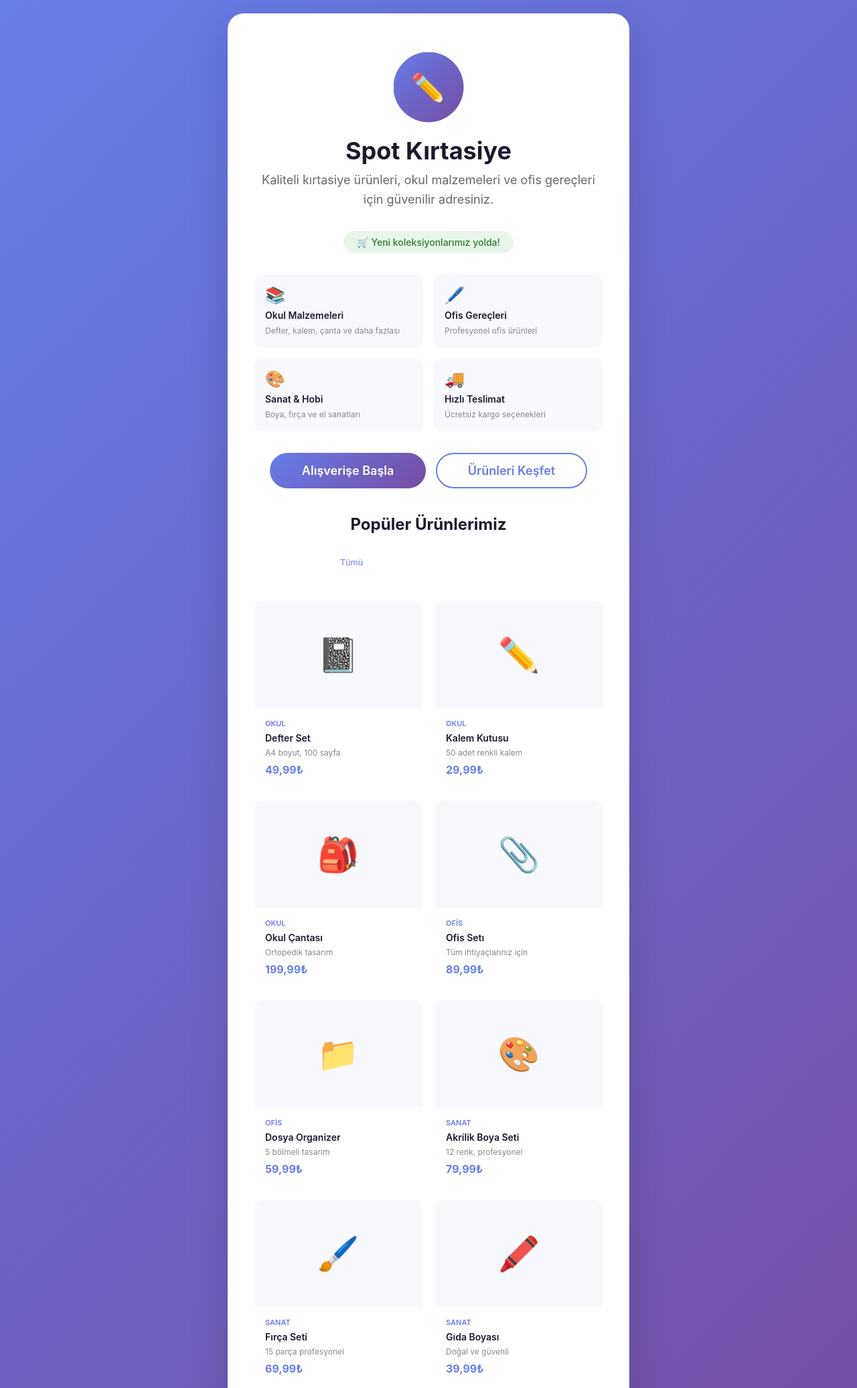
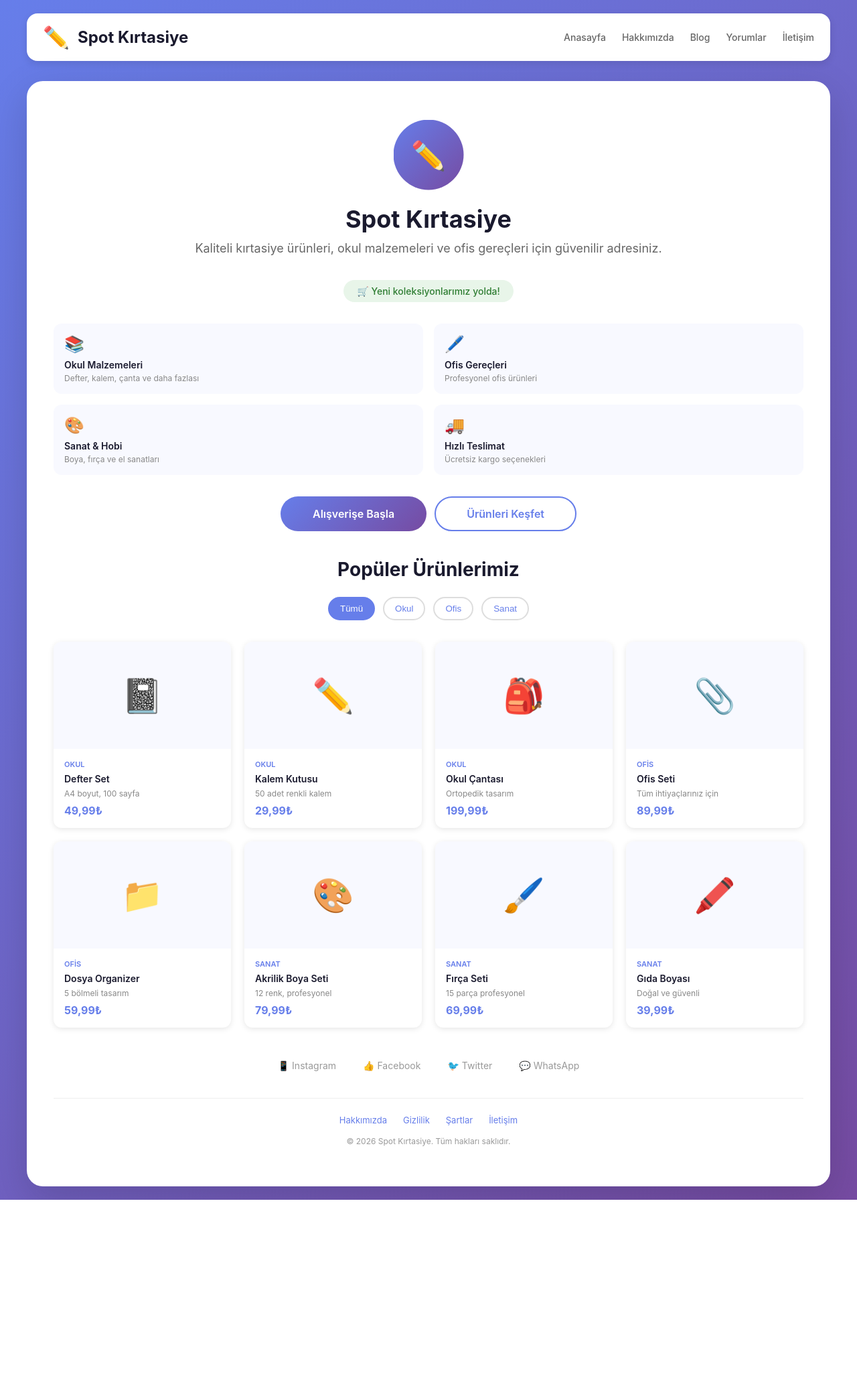
Before and after one commit to ulkekirtasiye/spotkirtasiye.com, a plain HTML site: page index.html in a window 1280 px wide. Shown: the top 2072 px of the page at 67% size. After the commit the page ends 1791 px from the top, so only its background shows below. Drawn offline with Linux system fonts and the light colour scheme.

Commit message:
index.html güncelle - Header navigasyon ve tüm sayfaları birleştir

```diff
--- a/index.html
+++ b/index.html
@@ -11,7 +11,6 @@
     <meta property="og:type" content="website">
 
     <title>Spot Kırtasiye - Resmi Web Sitesi</title>
-    <link rel="stylesheet" href="styles.css">
     <style>
         * { margin: 0; padding: 0; box-sizing: border-box; }
 
@@ -19,19 +18,68 @@
             font-family: -apple-system, BlinkMacSystemFont, 'Segoe UI', Roboto, sans-serif;
             background: linear-gradient(135deg, #667eea 0%, #764ba2 100%);
             min-height: 100vh;
+            padding: 20px;
+        }
+
+        .container {
+            max-width: 1200px;
+            margin: 0 auto;
+        }
+
+        /* Header */
+        header {
+            background: white;
+            border-radius: 16px;
+            padding: 16px 24px;
+            margin-bottom: 30px;
+            box-shadow: 0 4px 12px rgba(0,0,0,0.1);
+        }
+
+        .header-content {
+            display: flex;
+            justify-content: space-between;
+            align-items: center;
+            flex-wrap: wrap;
+            gap: 20px;
+        }
+
+        .logo-section {
             display: flex;
             align-items: center;
-            justify-content: center;
-            padding: 20px;
+            gap: 12px;
+            text-decoration: none;
+            color: #1a1a2e;
+            font-weight: 700;
+            font-size: 24px;
+        }
+
+        .logo-icon {
+            font-size: 32px;
+        }
+
+        nav {
+            display: flex;
+            gap: 24px;
+            flex-wrap: wrap;
+        }
+
+        nav a {
+            text-decoration: none;
+            color: #666;
+            font-weight: 500;
+            transition: color 0.2s;
+            font-size: 14px;
+        }
+
+        nav a:hover {
+            color: #667eea;
         }
 
         .card {
             background: white;
             border-radius: 24px;
             padding: 60px 40px;
-            max-width: 600px;
             width: 100%;
-            text-align: center;
             box-shadow: 0 20px 60px rgba(0,0,0,0.15);
             animation: fadeIn 0.8s ease-out;
         }
@@ -65,6 +113,15 @@
             color: #1a1a2e;
             margin-bottom: 8px;
             font-weight: 700;
+            text-align: center;
+        }
+
+        h2 {
+            font-size: 28px;
+            color: #1a1a2e;
+            margin-bottom: 24px;
+            font-weight: 700;
+            text-align: center;
         }
 
         .subtitle {
@@ -72,6 +129,7 @@
             color: #666;
             margin-bottom: 32px;
             line-height: 1.6;
+            text-align: center;
         }
 
         .badge {
@@ -82,7 +140,9 @@
             border-radius: 50px;
             font-size: 14px;
             font-weight: 500;
-            margin-bottom: 32px;
+            margin: 0 auto 32px;
+            display: block;
+            width: fit-content;
         }
 
         .features {
@@ -108,6 +168,7 @@
         .feature-icon {
             font-size: 24px;
             margin-bottom: 8px;
+            display: block;
         }
 
         .feature h3 {
@@ -122,13 +183,21 @@
             color: #888;
         }
 
+        .button-group {
+            display: flex;
+            gap: 12px;
+            justify-content: center;
+            margin-bottom: 32px;
+            flex-wrap: wrap;
+        }
+
         .btn {
             display: inline-block;
             background: linear-gradient(135deg, #667eea, #764ba2);
             color: white;
             padding: 16px 48px;
             border-radius: 50px;
-            font-size: 18px;
+            font-size: 16px;
             font-weight: 600;
             text-decoration: none;
             transition: transform 0.2s, box-shadow 0.2s;
@@ -146,63 +215,11 @@
             color: #667eea;
             border: 2px solid #667eea;
             padding: 14px 46px;
-            margin-left: 10px;
         }
 
         .btn-secondary:hover {
             background: #667eea;
             color: white;
-        }
-
-        .social {
-            margin-top: 24px;
-            display: flex;
-            justify-content: center;
-            gap: 16px;
-            flex-wrap: wrap;
-        }
-
-        .social a {
-            color: #999;
-            text-decoration: none;
-            font-size: 14px;
-            transition: color 0.2s;
-            padding: 8px 12px;
-            border-radius: 6px;
-            display: inline-flex;
-            align-items: center;
-            gap: 6px;
-        }
-
-        .social a:hover {
-            color: #667eea;
-            background: #f8f9ff;
-        }
-
-        .footer {
-            margin-top: 32px;
-            padding-top: 24px;
-            border-top: 1px solid #eee;
-            font-size: 12px;
-            color: #999;
-        }
-
-        .footer-links {
-            margin-bottom: 16px;
-            display: flex;
-            justify-content: center;
-            gap: 24px;
-            font-size: 13px;
-        }
-
-        .footer-links a {
-            color: #667eea;
-            text-decoration: none;
-            transition: color 0.2s;
-        }
-
-        .footer-links a:hover {
-            color: #764ba2;
         }
 
         .filter-buttons {
@@ -215,9 +232,9 @@
 
         .filter-btn {
             padding: 8px 16px;
-            border: 2px solid rgba(255,255,255,0.3);
-            background: transparent;
-            color: white;
+            border: 2px solid #ddd;
+            background: white;
+            color: #667eea;
             border-radius: 20px;
             cursor: pointer;
             font-weight: 500;
@@ -226,9 +243,9 @@
 
         .filter-btn:hover,
         .filter-btn.active {
-            background: white;
-            color: #667eea;
-            border-color: white;
+            background: #667eea;
+            color: white;
+            border-color: #667eea;
         }
 
         .products-grid {
@@ -244,6 +261,7 @@
             overflow: hidden;
             transition: transform 0.2s, box-shadow 0.2s;
             cursor: pointer;
+            box-shadow: 0 2px 8px rgba(0,0,0,0.1);
         }
 
         .product-card:hover {
@@ -292,27 +310,109 @@
             color: #667eea;
         }
 
+        .social {
+            margin-top: 24px;
+            display: flex;
+            justify-content: center;
+            gap: 16px;
+            flex-wrap: wrap;
+        }
+
+        .social a {
+            color: #999;
+            text-decoration: none;
+            font-size: 14px;
+            transition: color 0.2s;
+            padding: 8px 12px;
+            border-radius: 6px;
+            display: inline-flex;
+            align-items: center;
+            gap: 6px;
+        }
+
+        .social a:hover {
+            color: #667eea;
+            background: #f8f9ff;
+        }
+
+        .footer {
+            margin-top: 32px;
+            padding-top: 24px;
+            border-top: 1px solid #eee;
+            font-size: 12px;
+            color: #999;
+            text-align: center;
+        }
+
+        .footer-links {
+            margin-bottom: 16px;
+            display: flex;
+            justify-content: center;
+            gap: 24px;
+            font-size: 13px;
+            flex-wrap: wrap;
+        }
+
+        .footer-links a {
+            color: #667eea;
+            text-decoration: none;
+            transition: color 0.2s;
+        }
+
+        .footer-links a:hover {
+            color: #764ba2;
+        }
+
         @media (max-width: 768px) {
             .card { padding: 40px 24px; }
             h1 { font-size: 28px; }
             .features { grid-template-columns: 1fr; }
+            .button-group { flex-direction: column; }
+            .btn { width: 100%; }
+            .products-grid { grid-template-columns: repeat(auto-fill, minmax(180px, 1fr)); }
             .footer-links { flex-direction: column; gap: 12px; }
-            .btn-secondary { margin-left: 0; margin-top: 10px; display: block; }
-            .products-grid { grid-template-columns: repeat(auto-fill, minmax(180px, 1fr)); }
+            nav { gap: 12px; }
+            nav a { font-size: 12px; }
         }
 
         @media (max-width: 480px) {
+            header {
+                padding: 12px 16px;
+            }
             .card { padding: 30px 16px; }
             h1 { font-size: 24px; }
-            .btn { padding: 12px 32px; font-size: 16px; }
+            .btn { padding: 12px 32px; font-size: 14px; }
             .logo { width: 80px; height: 80px; font-size: 32px; }
             .social { gap: 8px; }
             .products-grid { grid-template-columns: 1fr; }
             .feature-icon { font-size: 20px; }
+            .feature h3 { font-size: 13px; }
+            .logo-section { font-size: 18px; }
+            nav { gap: 8px; }
+            nav a { font-size: 11px; }
         }
     </style>
 </head>
 <body>
+    <div class="container">
+        <!-- Header Navigation -->
+        <header>
+            <div class="header-content">
+                <a href="index.html" class="logo-section">
+                    <span class="logo-icon">✏️</span>
+                    <span>Spot Kırtasiye</span>
+                </a>
+                <nav>
+                    <a href="index.html">Anasayfa</a>
+                    <a href="pages/about.html">Hakkımızda</a>
+                    <a href="pages/blog.html">Blog</a>
+                    <a href="pages/reviews.html">Yorumlar</a>
+                    <a href="pages/contact.html">İletişim</a>
+                </nav>
+            </div>
+        </header>
+
+        <!-- Main Content -->
         <div class="card">
             <div class="logo">✏️</div>
             <h1>Spot Kırtasiye</h1>
@@ -342,14 +442,14 @@
                 </div>
             </div>
 
-        <div>
+            <div class="button-group">
                 <a href="https://www.spotkirtasiye.com" class="btn">Alışverişe Başla</a>
                 <a href="#products" class="btn btn-secondary">Ürünleri Keşfet</a>
             </div>
 
-        <!-- Ürünler Bölümü -->
-        <div id="products" style="margin-top: 40px; text-align: left;">
-            <h2 style="text-align: center; color: #1a1a2e; margin-bottom: 24px; font-size: 24px;">Popüler Ürünlerimiz</h2>
+            <!-- Products Section -->
+            <div id="products" style="margin-top: 40px;">
+                <h2>Popüler Ürünlerimiz</h2>
 
                 <div class="filter-buttons">
                     <button class="filter-btn active" data-category="all">Tümü</button>
@@ -393,7 +493,7 @@
                         <div class="product-image">📎</div>
                         <div class="product-info">
                             <div class="product-category">Ofis</div>
-                        <div class="product-name">Ofis Setı</div>
+                            <div class="product-name">Ofis Seti</div>
                             <div class="product-description">Tüm ihtiyaçlarınız için</div>
                             <div class="product-price">89,99₺</div>
                         </div>
@@ -450,15 +550,58 @@
 
             <div class="footer">
                 <div class="footer-links">
-                <a href="#about">Hakkında</a>
+                    <a href="pages/about.html">Hakkımızda</a>
                     <a href="#privacy">Gizlilik</a>
                     <a href="#terms">Şartlar</a>
-                <a href="#contact">İletişim</a>
+                    <a href="pages/contact.html">İletişim</a>
                 </div>
                 © 2026 Spot Kırtasiye. Tüm hakları saklıdır.
             </div>
         </div>
+    </div>
 
-    <script src="script.js"></script>
+    <script>
+        // Ürün Filtreleri
+        function initProductFilters() {
+            const filterButtons = document.querySelectorAll('.filter-btn');
+            const productCards = document.querySelectorAll('.product-card');
+
+            filterButtons.forEach(button => {
+                button.addEventListener('click', () => {
+                    const category = button.getAttribute('data-category');
+
+                    filterButtons.forEach(btn => btn.classList.remove('active'));
+                    button.classList.add('active');
+
+                    productCards.forEach(card => {
+                        if (category === 'all' || card.getAttribute('data-category') === category) {
+                            card.style.display = 'block';
+                        } else {
+                            card.style.display = 'none';
+                        }
+                    });
+                });
+            });
+        }
+
+        // Smooth Scroll
+        function initSmoothScroll() {
+            document.querySelectorAll('a[href^="#"]').forEach(anchor => {
+                anchor.addEventListener('click', function (e) {
+                    e.preventDefault();
+                    const target = document.querySelector(this.getAttribute('href'));
+                    if (target) {
+                        target.scrollIntoView({ behavior: 'smooth', block: 'start' });
+                    }
+                });
+            });
+        }
+
+        // Sayfayı Başlat
+        document.addEventListener('DOMContentLoaded', () => {
+            initProductFilters();
+            initSmoothScroll();
+        });
+    </script>
 </body>
 </html>
```
Lines whose indentation alone changed are shown as unchanged.
